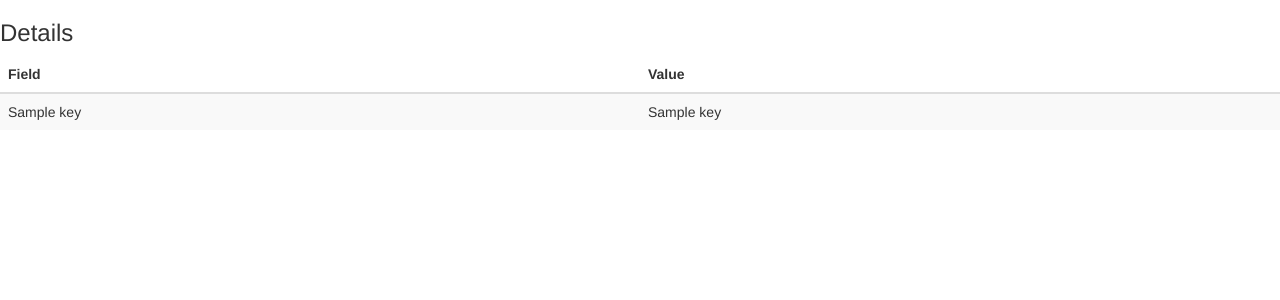
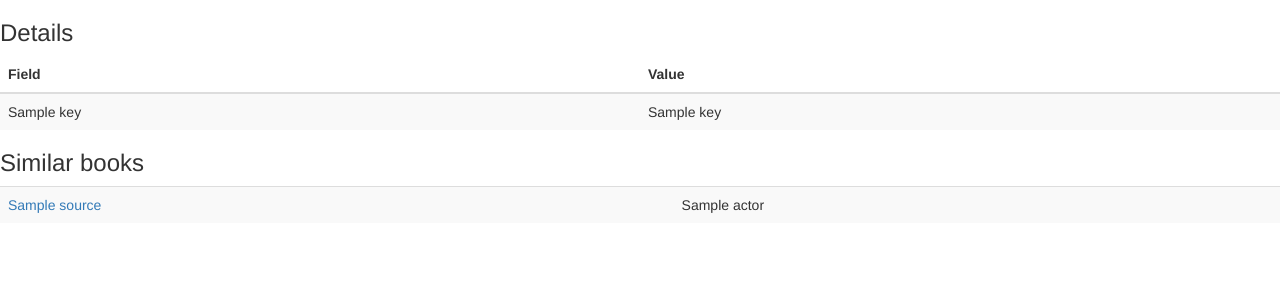
Before and after one commit to insomnia-lab/libreant, a Flask app: template webant/templates/details.html in a window 1280 px wide. Shown: the part 60-360 px from the top of the page. Run offline with Flask 2, Linux system fonts and the light colour scheme; the template is opened without the code that fills it: most values are stand-ins (such as "Sample title", 1, 10 or a date in 2020); some libraries are stand-ins or nearby versions.

Commit message:
Similar books are (badly) shown in book details

```diff
--- a/webant/templates/details.html
+++ b/webant/templates/details.html
@@ -40,5 +40,20 @@
 		{% endfor %}
 		</tbody>
 	</table>
+
+	<h3>Similar books</h3>
+	<table class="table table-striped"> <!-- definitely should not be formatted like this! -->
+		<tbody>
+			{% for book in similar %}
+			<tr>
+				<td><a href="{{url_for('view_book',
+				bookid=book['_id'])}}">
+				{{ book['_source']['title'] }}
+					</a></td>
+				<td>{{ book['_source']['actors'] | join(',') }}</td>
+			</tr>
+			{% endfor %}
+		</tbody>
+	</table>
 </article>
 {% endblock content %}
--- a/webant/webant.py
+++ b/webant/webant.py
@@ -47,8 +47,10 @@ def create_app(configfile=None):
     @app.route('/view/<bookid>')
     def view_book(bookid):
         b = get_db().get_book_by_id(bookid)
+        similar = get_db().mlt(bookid)['hits']['hits'][:10]
         return render_template('details.html',
-                               book=b['_source'], bookid=bookid)
+                               book=b['_source'], bookid=bookid,
+                               similar=similar)
 
     @app.route('/download/<bookid>/<fname>')
     def download_book(bookid, fname):
```
